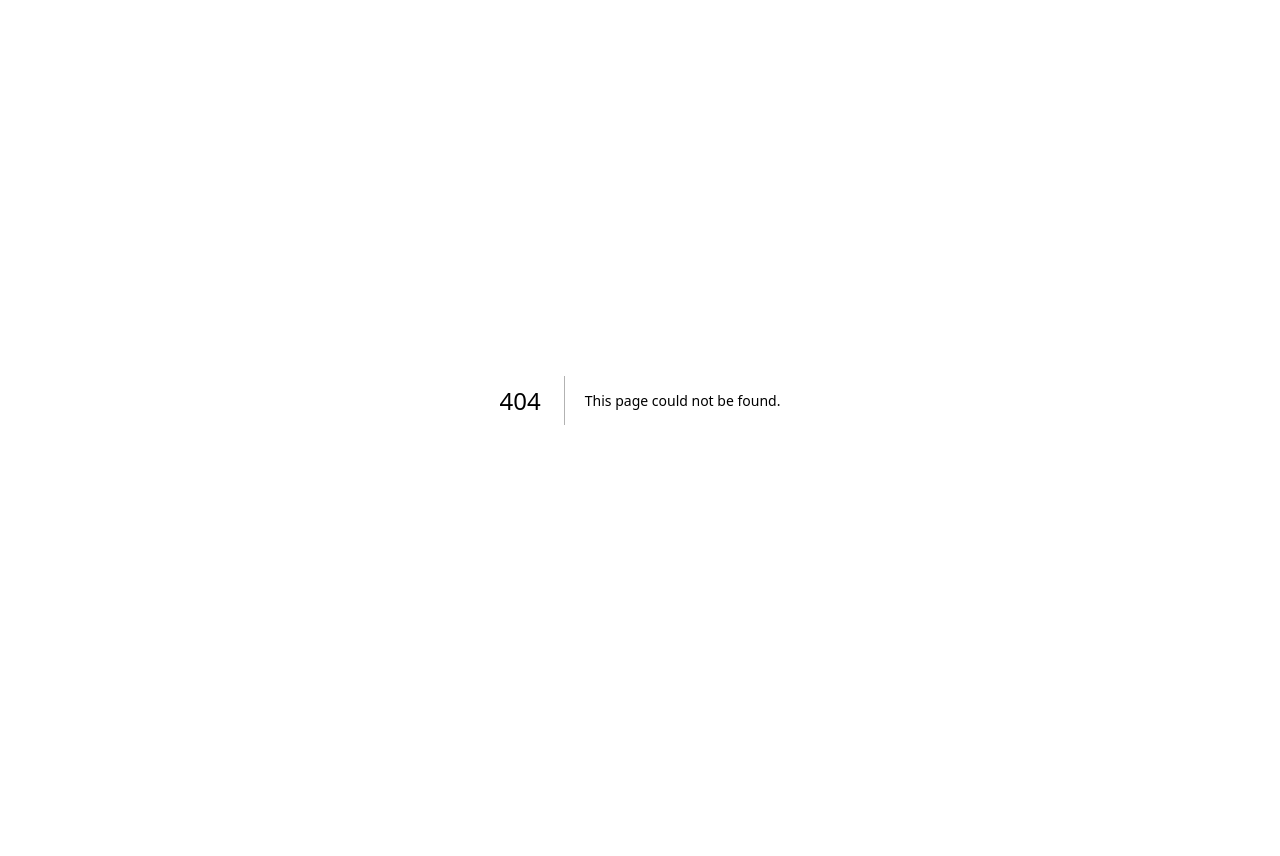
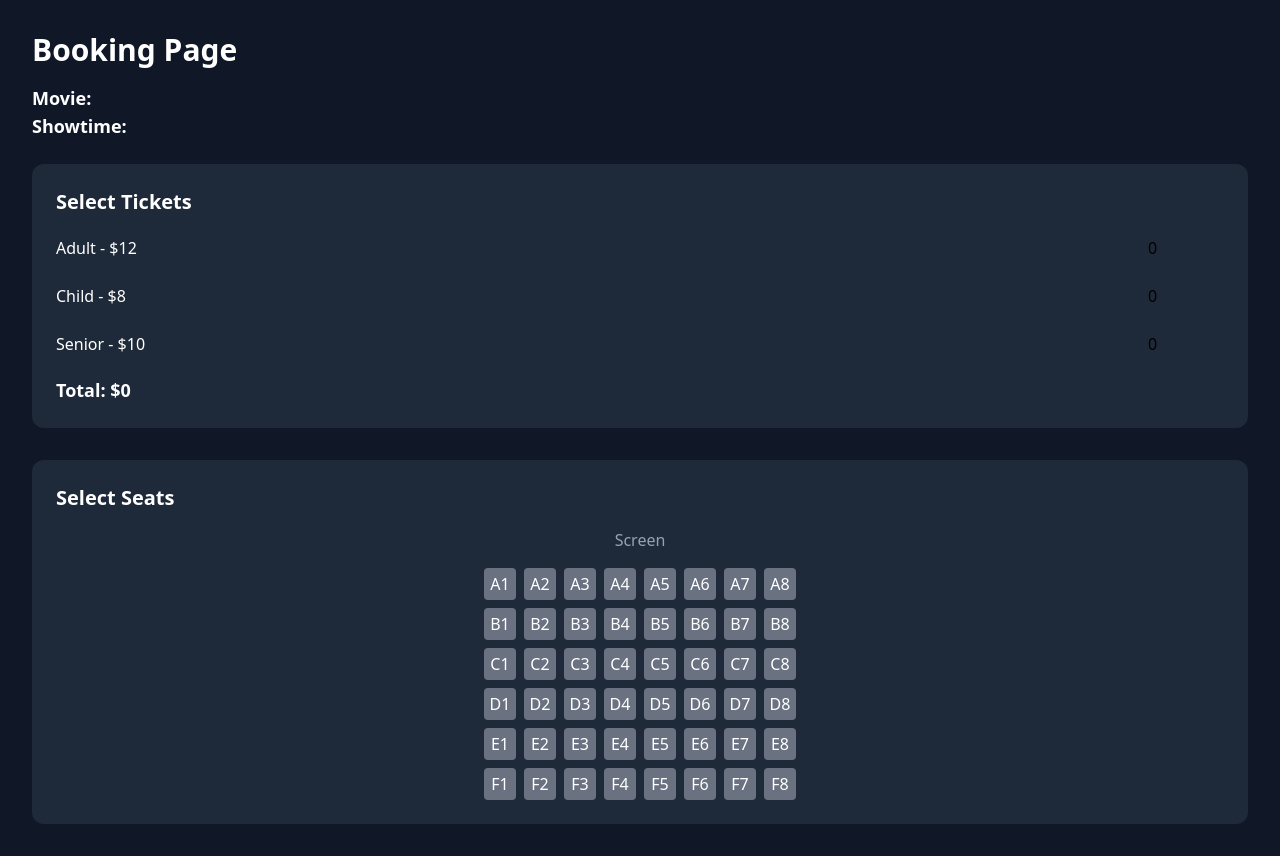
Before and after one commit to m-yguy/CInemaBooking, a Next.js app in the folder project/: page /booking in a window 1280 px wide. Before the commit this address had no page. Before the commit the page ends 800 px from the top, so only its background shows below. Built offline with nearby package versions, Linux system fonts and the light colour scheme.

Commit message:
UI booking page

```diff
--- /dev/null
+++ b/project/app/booking/page.tsx
@@ -0,0 +1,156 @@
+"use client";
+
+
+// import statments
+
+import { useSearchParams } from "next/navigation";
+import { useState, useEffect } from "react";
+
+export default function BookingPage() {
+  const searchParams = useSearchParams();
+  const title = searchParams.get("title");
+  const time = searchParams.get("time");
+
+
+  //ticket prices, lmk if we want to go with something different here
+
+  const prices = {
+    adult: 12,
+    child: 8,
+    senior: 10,
+  };
+
+
+//quanittiees for the tickets
+
+  const [quantities, setQuantities] = useState({
+    adult: 0,
+    child: 0,
+    senior: 0,
+  });
+
+  //selected seats
+
+  const [selectedSeats, setSelectedSeats] = useState<string[]>([]);
+
+  const handleQuantityChange = (type: string, value: number) => {
+    setQuantities({ ...quantities, [type]: value });
+  };
+
+  //total number of tickets selected
+  const totalTickets =
+    quantities.adult + quantities.child + quantities.senior;
+
+  const toggleSeat = (seatId: string) => {
+    //allow deselecting seats
+    if (selectedSeats.includes(seatId)) {
+      setSelectedSeats(selectedSeats.filter((s) => s !== seatId));
+      return;
+    }
+
+    //prevent selecting more seats than tickets
+    if (selectedSeats.length >= totalTickets) {
+      return;
+    }
+
+    setSelectedSeats([...selectedSeats, seatId]);
+  };
+
+  //if ticket quantity decreases, trim selected seats
+  useEffect(() => {
+    if (selectedSeats.length > totalTickets) {
+      setSelectedSeats(selectedSeats.slice(0, totalTickets));
+    }
+  }, [totalTickets]);
+
+  //ticket total pricing logic
+  const total =
+    quantities.adult * prices.adult +
+    quantities.child * prices.child +
+    quantities.senior * prices.senior;
+
+  return (
+    <div className="min-h-screen bg-gray-900 text-white p-8">
+      <h1 className="text-3xl font-bold mb-4">Booking Page</h1>
+
+      <div className="mb-6">
+        <p className="text-lg">
+          <span className="font-semibold">Movie:</span> {title}
+        </p>
+        <p className="text-lg">
+          <span className="font-semibold">Showtime:</span> {time}
+        </p>
+      </div>
+
+      {/* Ticket section for the selecting portion */}
+
+      <div className="bg-gray-800 p-6 rounded-xl mb-8">
+        <h2 className="text-xl font-semibold mb-4">Select Tickets</h2>
+
+        {Object.keys(prices).map((type) => (
+          <div key={type} className="flex justify-between items-center mb-4">
+            <div>
+              <p className="capitalize font-medium">
+                {type} - ${prices[type as keyof typeof prices]}
+              </p>
+            </div>
+            <input
+              type="number"
+              min="0"
+              value={quantities[type as keyof typeof quantities]}
+              onChange={(e) =>
+                handleQuantityChange(type, Number(e.target.value))
+              }
+              className="w-20 text-black rounded p-1"
+            />
+          </div>
+        ))}
+
+        <div className="mt-4 text-lg font-bold">
+          Total: ${total}
+        </div>
+      </div>
+
+      {/* layouts of the seats */}
+      <div className="bg-gray-800 p-6 rounded-xl">
+        <h2 className="text-xl font-semibold mb-4">Select Seats</h2>
+
+        {/* warning message if seat limit reached */}
+        {totalTickets > 0 && selectedSeats.length >= totalTickets && (
+          <p className="text-red-400 mb-3">
+            You cannot select more seats than tickets.
+          </p>
+        )}
+
+        <div className="mb-4 text-center text-gray-400">
+          Screen
+        </div>
+
+        <div className="grid gap-2 justify-center">
+          {Array.from({ length: 6 }).map((_, row) => (
+            <div key={row} className="flex gap-2 justify-center">
+              {Array.from({ length: 8 }).map((_, seat) => {
+                const seatId = `${String.fromCharCode(65 + row)}${seat + 1}`;
+                const selected = selectedSeats.includes(seatId);
+
+                return (
+                  <button
+                    key={seatId}
+                    onClick={() => toggleSeat(seatId)}
+                    className={`w-8 h-8 rounded ${
+                      selected
+                        ? "bg-green-500"
+                        : "bg-gray-500 hover:bg-gray-400"
+                    }`}
+                  >
+                    {seatId}
+                  </button>
+                );
+              })}
+            </div>
+          ))}
+        </div>
+      </div>
+    </div>
+  );
+}
```
